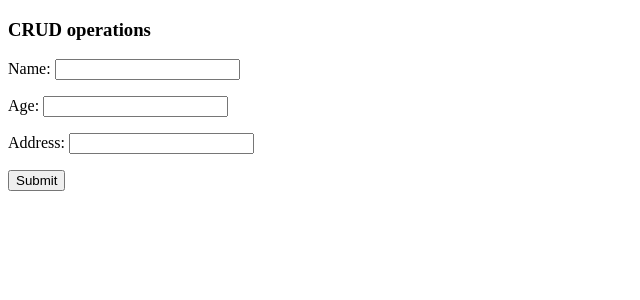
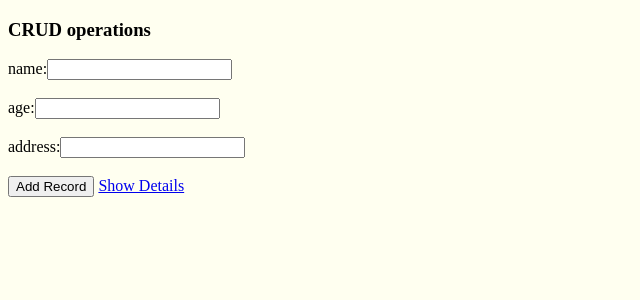
Before and after one commit to Sricharan2k3/Sricharan_repo, a Django app: page /insert/ in a window 1280 px wide. Shown: the top 300 px of the page, without its empty margins (0-640 px from the left). Run offline with Django 4.2, Linux system fonts and the light colour scheme.

Commit message:
second commit

```diff
--- a/templates/base.html
+++ b/templates/base.html
@@ -5,7 +5,7 @@
     <meta name="viewport" content="width=device-width, initial-scale=1.0">
     <title>Document</title>
 </head>
-<body>
+<body style="background-color:ivory">
     <h3>CRUD operations</h3>
     {%block content%}
     {%endblock %}
--- a/templates/insert.html
+++ b/templates/insert.html
@@ -4,7 +4,12 @@
 {%block content%}
 <form method="POST" action="{% url 'insert' %}">
     {% csrf_token %}
-    {{ form.as_p }}
-    <button type="submit">Submit</button>
+
+    name:<input type="text" name="name" value="{{student.name}}" /><br><br>
+    age:<input type="text" name="age" value="{{student.age}}" /><br><br>
+    address:<input type="text" name="address" value="{{student.address}}" /><br><br>
+
+    <button type="submit">Add Record</button>
+    <a href="{% url 'show'%}">Show Details</a>
 </form>
 {%endblock%}
--- a/templates/show.html
+++ b/templates/show.html
@@ -20,11 +20,11 @@
     <tbody>
         {%for student in stu %}
         <tr>
-            <td>{{student.pk}}</td>
+            <td>{{student.id}}</td>
             <td>{{student.name}}</td>
             <td>{{student.age}}</td>
             <td>{{student.address}}</td>
-            <td><a href="update/{{student.pk}}">Edit</a><br><a href="delete/{{student.pk}}">Delete</a></td>
+            <td><a href="update/{{student.id}}">Edit</a><br><a href="delete/{{student.pk}}">Delete</a></td>
 
         </tr>
         {%endfor%}
--- a/templates/update.html
+++ b/templates/update.html
@@ -4,8 +4,12 @@
 <h4>Update Record</h4>
 <form action="/update/{{student.id}}" method="POST">
     {%csrf_token%}
-    {{ form.as_p }}
+    id:<input type="text" name="id" value="{{student.id}}" /><br><br>
+    name:<input type="text" name="name" value="{{student.name}}" /><br><br>
+    age:<input type="text" name="age" value="{{student.age}}" /><br><br>
+    address:<input type="text" name="address" value="{{student.address}}" /><br><br>
     <button type="submit">Update</button>
+    <a href="{% url 'show'%}">Show Details</a>
 
 </form>
 {%endblock%}
```
Also changed, not shown: db.sqlite3.
